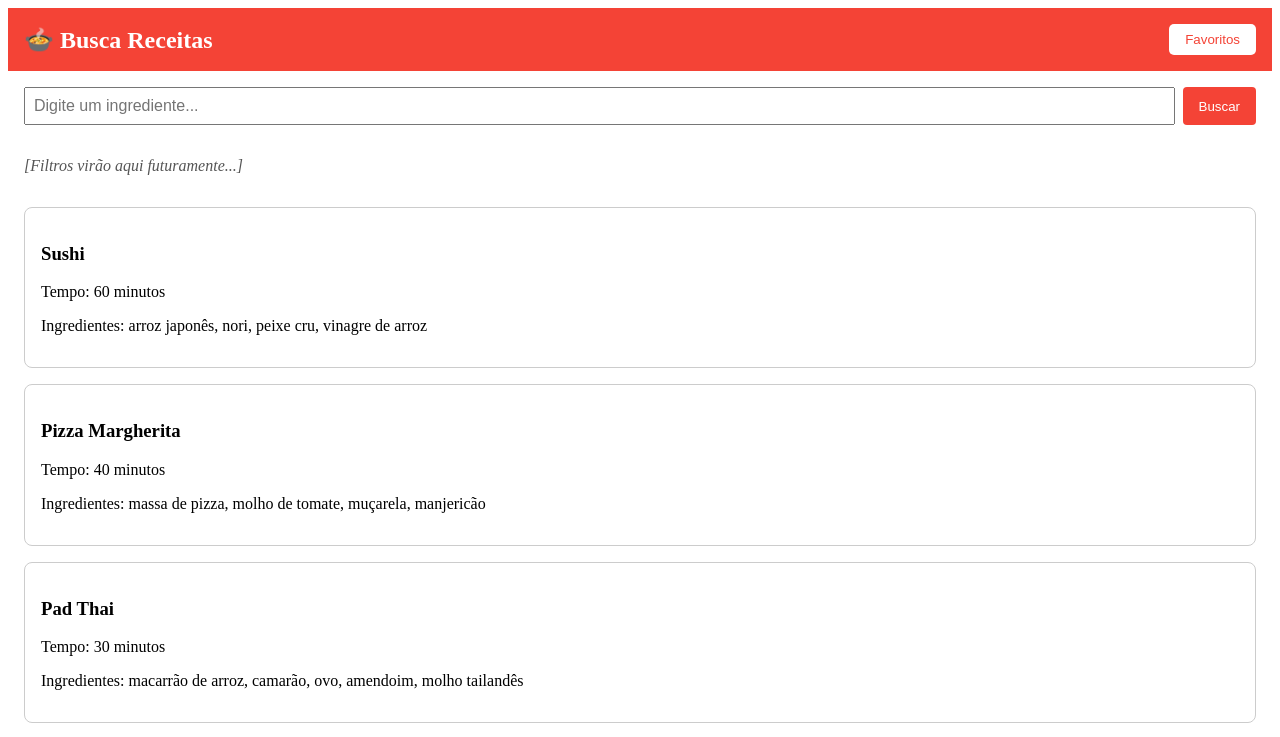
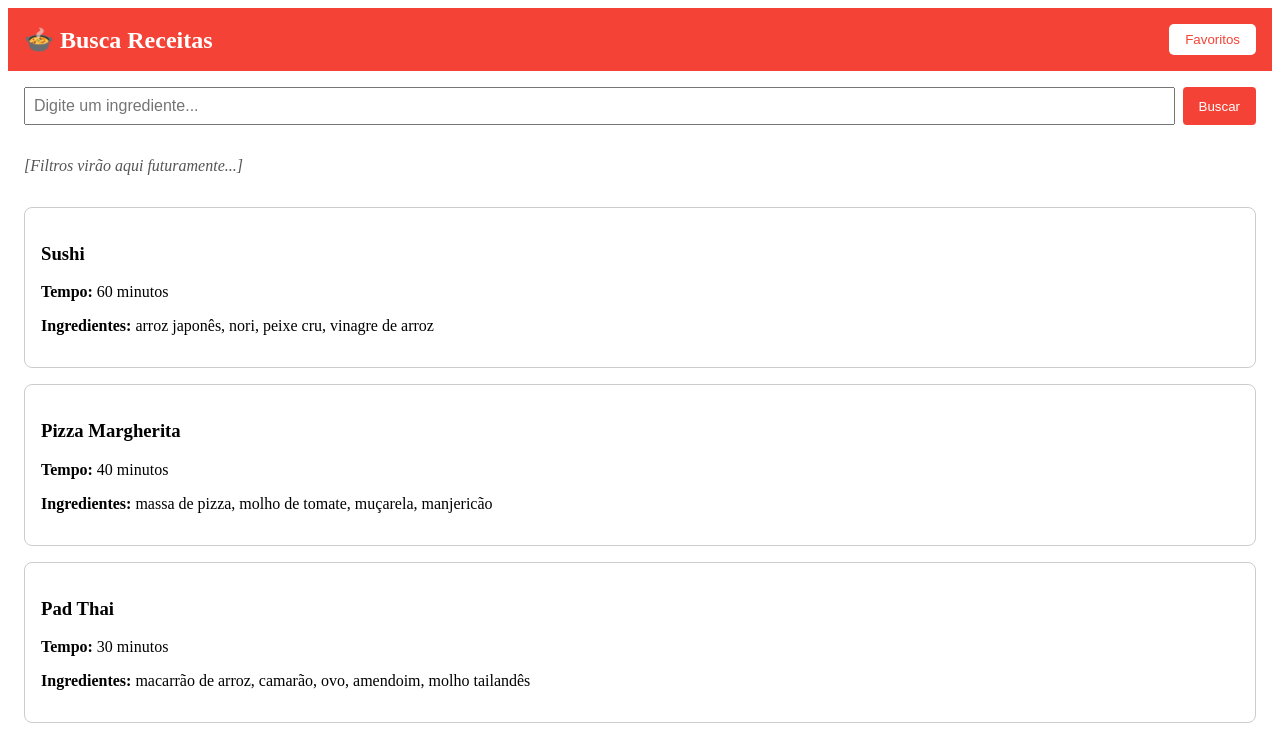
Before and after one commit to Davi-Choradeira/Masterchef, a React (Vite) app: page / in a window 1280 px wide. Shown: the top 737 px of the page. Built offline with nearby package versions, Linux system fonts and the light colour scheme.

Commit message:
style: melhora estilo visual do card de receita

```diff
--- a/src/components/RecipeCard.jsx
+++ b/src/components/RecipeCard.jsx
@@ -1,11 +1,11 @@
 import React from 'react'
 
-export default function RecipeCard({ receita }) {
+export default function RecipeCard({ receita, aoClicar }) {
   return (
-    <div style={styles.card}>
+    <div style={styles.card} onClick={() => aoClicar(receita)}>
       <h3>{receita.titulo}</h3>
-      <p>Tempo: {receita.tempo}</p>
-      <p>Ingredientes: {receita.ingredientes.join(', ')}</p>
+      <p><strong>Tempo:</strong> {receita.tempo}</p>
+      <p><strong>Ingredientes:</strong> {receita.ingredientes.join(', ')}</p>
     </div>
   )
 }
@@ -16,6 +16,7 @@ const styles = {
     padding: '1rem',
     marginBottom: '1rem',
     borderRadius: '8px',
-    backgroundColor: '#fff'
+    backgroundColor: '#fff',
+    cursor: 'pointer'
   }
 }
```
